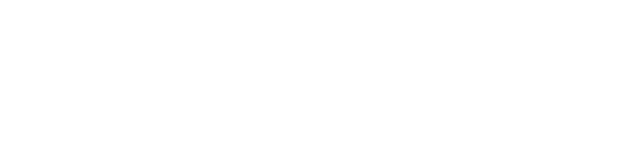
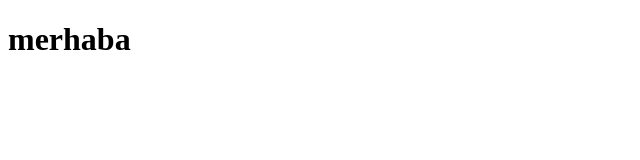
Before and after one commit to cheatercodding/website, a plain HTML site: page index.html in a window 1280 px wide. Shown: the whole page, without its empty margins (0-640 px from the left). Drawn offline with Linux system fonts and the light colour scheme.

Commit message:
etiket oluştu

```diff
--- a/index.html
+++ b/index.html
@@ -3,9 +3,9 @@
 <head>
     <meta charset="UTF-8">
     <meta name="viewport" content="width=device-width, initial-scale=1.0">
-    <title>anasayfa</title>
+    <title>anasayfa </title>
 </head>
 <body>
-
+  <h1>merhaba</h1>
 </body>
 </html>
```
